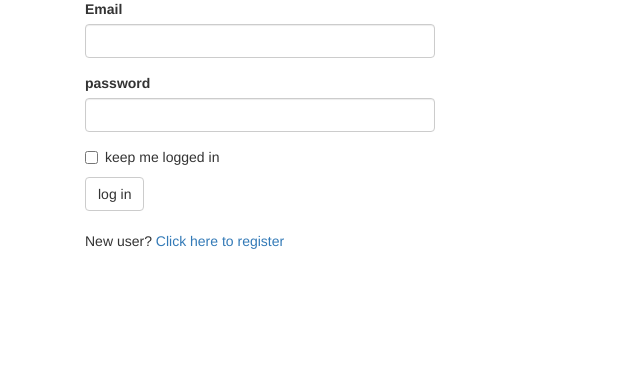
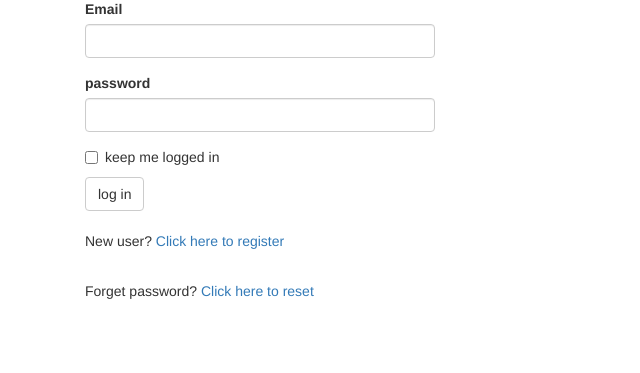
Before and after one commit to sheruce/FLasky, a Flask app: page /auth/login in a window 1280 px wide. Shown: the part 193-566 px from the top of the page, without its empty margins (0-640 px from the left). Run offline with Flask 2, Linux system fonts and the light colour scheme; some libraries are stand-ins or nearby versions.

Commit message:
8.7 add forget password

```diff
--- a/app/auth/forms.py
+++ b/app/auth/forms.py
@@ -37,7 +37,18 @@ class RegistrationForm(FlaskForm):
 class ChangePasswordForm(FlaskForm):
     old_password = PasswordField('Old password', validators=[DataRequired()])
     new_password = PasswordField('New password', validators=[DataRequired()])
-    new_password2=PasswordField('Confirm password',
-                                validators=[DataRequired(),EqualTo('new_password',
-                                            message='Password must match')])
+    new_password2 = PasswordField('Confirm password',
+                                  validators=[DataRequired(), EqualTo('new_password',
+                                                                      message='Password must match')])
     submit = SubmitField('Confirm')
+
+
+class PasswordResetRequestForm(FlaskForm):
+    email = StringField('Email', validators=[DataRequired(), Length(1, 64), Email()])
+    submit = SubmitField('Reset password')
+
+
+class PasswordResetForm(FlaskForm):
+    password = PasswordField('New password', validators=[DataRequired()])
+    password2 = PasswordField('Confirm password', validators=[
+        DataRequired(), EqualTo('password', message='Password must match')])
--- a/app/auth/views.py
+++ b/app/auth/views.py
@@ -2,7 +2,8 @@ from flask import render_template, redirect, request, url_for, flash
 from flask_login import login_user, logout_user, login_required, current_user
 from . import auth
 from ..models import User
-from .forms import LoginForm, RegistrationForm, ChangePasswordForm
+from .forms import LoginForm, RegistrationForm, ChangePasswordForm, \
+    PasswordResetForm, PasswordResetRequestForm
 from ..email import send_email
 from .. import db
 
@@ -100,3 +101,36 @@ def change_password():
         else:
             flash('Invalid password')
     return render_template('auth/change_password.html', form=form)
+
+
+@auth.route('/reset', methods=['GET', 'POST'])
+def password_reset_request():
+    if not current_user.is_anonymous:
+        return redirect(url_for('main.index'))
+    form = PasswordResetRequestForm()
+    if form.validate_on_submit():
+        user = User.query.filter_by(email=form.email.data).first()
+        if user:
+            token = user.generate_confirmation_token()
+            send_email(user.email, 'Reset your password',
+                       'auth/email/reset_password',
+                       user=user, token=token)
+        flash('An email with instructions to reset your password has been '
+              'sent to you.')
+        return redirect(url_for('auth.login'))
+    return render_template('auth/reset_password.html', form=form)
+
+
+@auth.route('/reset/<token>', methods=['GET', 'POST'])
+def password_reset(token):
+    if not current_user.is_anonymous:
+        return redirect(url_for('main.index'))
+    form = PasswordResetForm()
+    if form.validate_on_submit():
+        if User.reset_password(token, form.password.data):
+            db.session.commit()
+            flash('Your password has been updated.')
+            return redirect(url_for('auth.login'))
+        else:
+            return redirect(url_for('main.index'))
+    return render_template('auth/reset_password.html', form=form)
--- a/app/templates/auth/login.html
+++ b/app/templates/auth/login.html
@@ -16,5 +16,12 @@
         Click here to register
       </a>
     </p>
+    <br>
+    <p>
+      Forget password?
+      <a href="{{ url_for('auth.password_reset_request') }}">
+        Click here to reset
+      </a>
+    </p>
   </div>
 {% endblock %}
```
Lines whose indentation alone changed are shown as unchanged.
